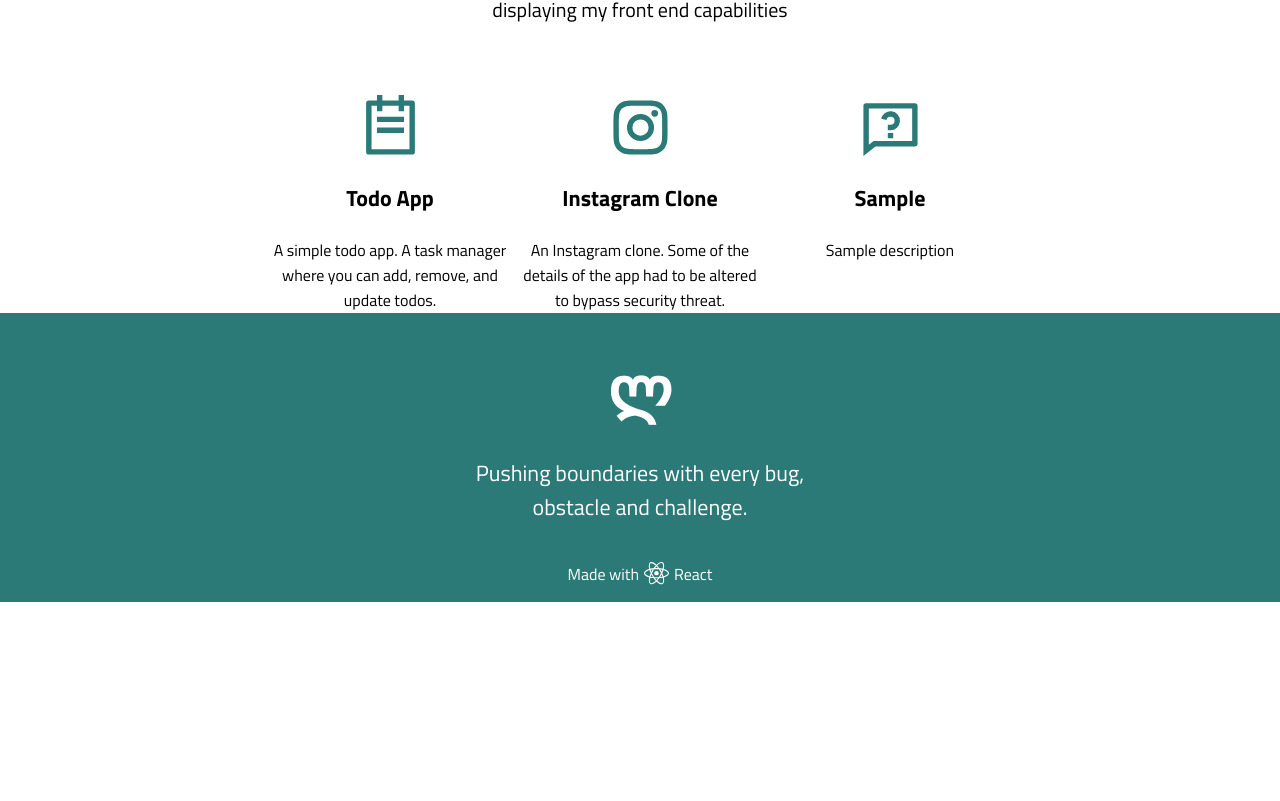
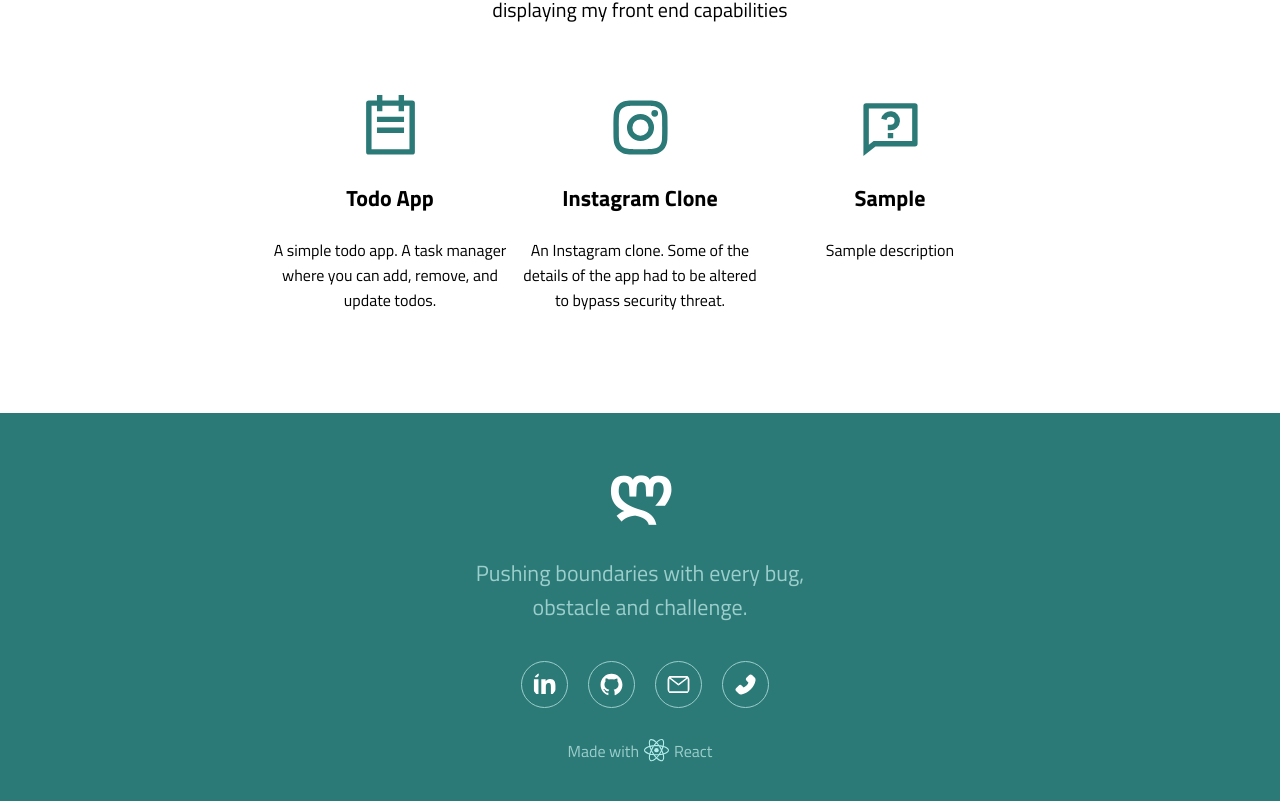
Before and after one commit to lukalicheli/portfolio, a React (Create React App) app in the folder portfolio/: page / in a window 1280 px wide. Shown: the part 1549-2350 px from the top of the page. Before the commit the page ends 2151 px from the top, so only its background shows below. Built offline with nearby package versions, Linux system fonts and the light colour scheme.

Commit message:
Finished styling the footer.

```diff
--- a/portfolio/src/components/footer/Footer.css
+++ b/portfolio/src/components/footer/Footer.css
@@ -4,8 +4,10 @@
     align-items: center;
     padding-top: 30px;
     width: 100%;
-    background-color: #2B7A78;
+    background-color: #2b7a77;
     color: white;
+    margin-top: 100px;
+    padding-bottom: 60px;
 }
 
 .footer-logo {
@@ -21,13 +23,28 @@
     text-align: center;
     font-size: 22px;
     width: 400px;
+    color: #9ccecc;
 
 }
 
 .made-with-react {
     display: flex;
+    color: #9ccecc;
 }
 
 .react-icon {
    padding: 15px 5px 0px 5px ;
+   color: #b4eeec;
 }
+
+.footer-icons {
+    display: flex;
+    gap: 20px;
+    margin: 15px 0px 15px 10px;
+}
+
+.contact-icon {
+    border: 1px solid #9ccecc;
+    border-radius: 50%;
+    padding: 10px;
+}
--- a/portfolio/src/components/footer/Footer.js
+++ b/portfolio/src/components/footer/Footer.js
@@ -1,6 +1,8 @@
 import React from "react";
 import "./Footer.css";
 import { GrReactjs } from "react-icons/gr";
+import { AiOutlineMail, AiFillGithub, AiFillPhone } from "react-icons/ai";
+import { FaLinkedinIn } from "react-icons/fa";
 
 function Footer() {
   return (
@@ -10,7 +12,12 @@ function Footer() {
         Pushing boundaries with every bug, obstacle and challenge.
       </p>
 
-      <div className="footer-icons"></div>
+      <div className="footer-icons">
+        <FaLinkedinIn className="contact-icon" size={25}></FaLinkedinIn>
+        <AiFillGithub className="contact-icon" size={25}></AiFillGithub>
+        <AiOutlineMail className="contact-icon" size={25}></AiOutlineMail>
+        <AiFillPhone className="contact-icon" size={25}></AiFillPhone>
+      </div>
       <div className="made-with-react">
         {" "}
         <p>Made with</p>
```
